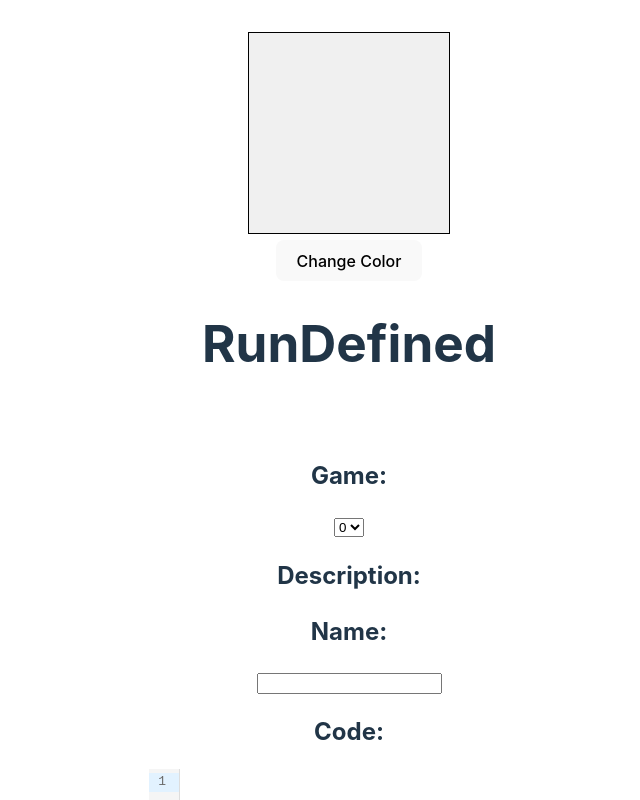
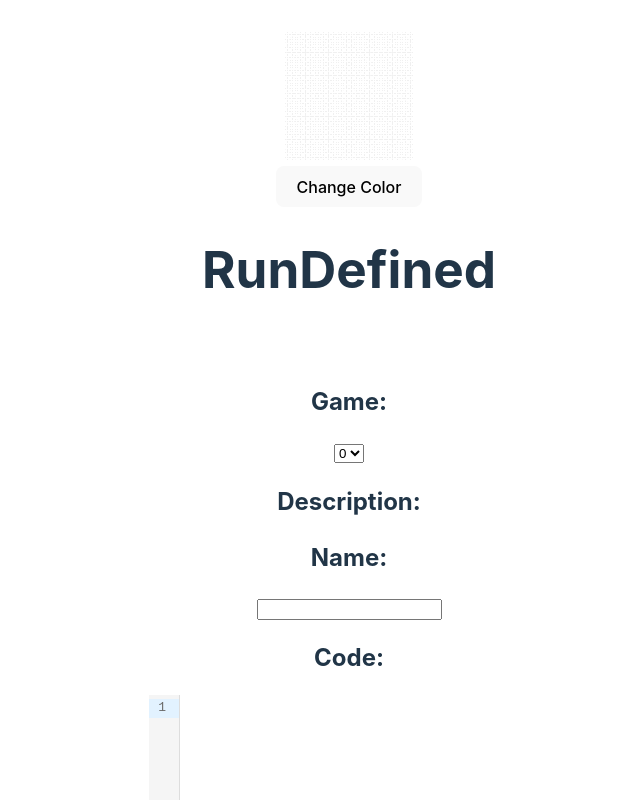
Before and after one commit to mlsamuels/run-defined, a React (Vite) app: page / in a window 1280 px wide. Shown: the top 800 px of the page, without its empty margins (291-931 px from the left). Built offline with nearby package versions, Linux system fonts and the light colour scheme; no server answers.

Commit message:
Fixed some issues with dot component

```diff
--- a/src/client/App.css
+++ b/src/client/App.css
@@ -19,8 +19,10 @@ pre {
 }
 
 #canvas{
-  border:1px solid #000000;
-  width: 200px;
-  height: 200px;
+
+  width: 10vw;
+
+
+
   background-color: #f0f0f0;
 }
--- a/src/client/dot-array-component.jsx
+++ b/src/client/dot-array-component.jsx
@@ -3,16 +3,14 @@ import dotComponent from "./dot-component.jsx";
 
 export default function dotArrayComponent(width, height, values){
     let array=useRef(null)
-    let radius=10
-
+    let radius=50
 
     useEffect(() => {
-        radius=10
         if(array.current===null){
             array.current = Array.from({ length: height }, () => Array(width).fill(0))
             for(let i=0;i<array.current.length;i++){
                 for(let j=0;j<array.current[0].length;j++){
-                    array.current[i][j]=dotComponent(i*2*radius+radius, j*2*radius+radius, values[i][j], document.getElementById("canvas"));
+                    array.current[i][j]=dotComponent(i*2*radius+radius, j*2*radius+radius,radius, values[i][j], document.getElementById("canvas"));
                 }
             }
         }
--- a/src/client/dot-component.jsx
+++ b/src/client/dot-component.jsx
@@ -1,16 +1,19 @@
 
-export default function dotComponent(x, y, color, c){
+export default function dotComponent(x, y,radius, color, c){
     let curColor= color;
     let toColor= color;
     let requestColor = color;
     let isChanging= false;
+    let isDisplayed = false;
 
 
+    //See if color has changed, animate if it has
     const check = ()=>{
         console.log("ToColor: "+ toColor+", CurColor: "+ curColor+", color: "+ requestColor)
-        if(requestColor===curColor || isChanging){
+        if(isDisplayed&&(requestColor===curColor || isChanging)){
             return
         }
+        isDisplayed=true
         toColor=requestColor
         isChanging=true;
         update(0)
@@ -19,7 +22,6 @@ export default function dotComponent(x, y, color, c){
     const update = (t)=> {
 
         const ctx = c.getContext("2d");
-        const radius = 10
         ctx.clearRect(x - radius, y - radius, 2*radius, 2*radius);
 
         ctx.beginPath();
@@ -71,7 +73,7 @@ export default function dotComponent(x, y, color, c){
             isChanging=false
             check()
         } else {
-            setTimeout(update, 1, t)
+            setTimeout(update, 10, t)
         }
     }
 
```
Also changed, not shown: ToDo.txt.
